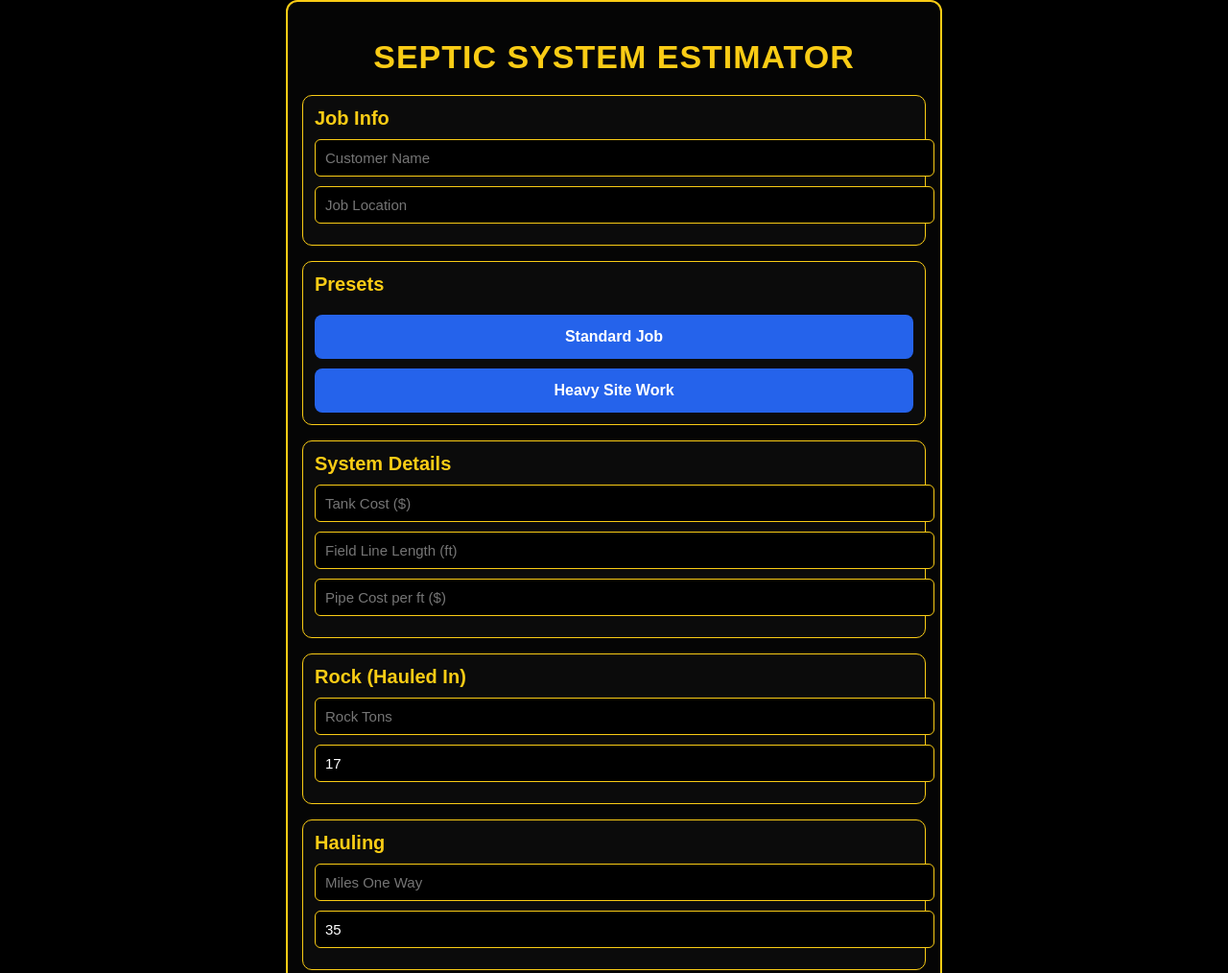
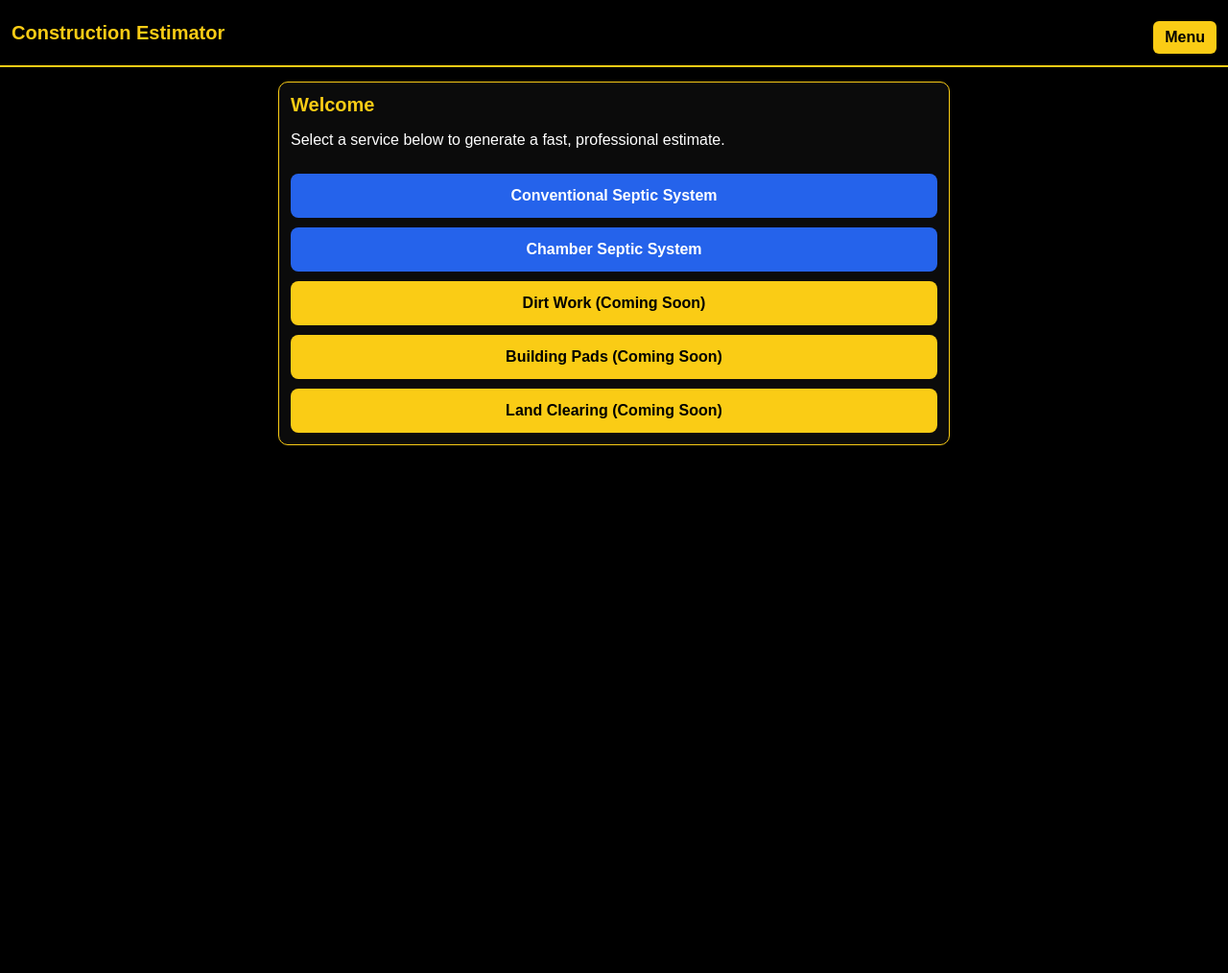
Before and after one commit to ls1freak33/Traditional-septic, a plain HTML site: page index.html in a window 1280 px wide. Shown: the top 1014 px of the page at 96% size. After the commit the page ends 800 px from the top, so only its background shows below. Drawn offline with Linux system fonts and the light colour scheme.

Commit message:
Update index.html

```diff
--- a/index.html
+++ b/index.html
@@ -3,32 +3,44 @@
 <head>
 <meta charset="UTF-8">
 <meta name="viewport" content="width=device-width, initial-scale=1.0">
-<title>Septic System Estimator</title>
+<title>Construction Estimator</title>
 
 <style>
 body {
     margin: 0;
-        padding: 0;
     background: #000;
     font-family: Arial, sans-serif;
     color: #fff;
 }
 
+header {
+    background: #000;
+    border-bottom: 2px solid #facc15;
+    padding: 12px;
+    display: flex;
+    justify-content: space-between;
+    align-items: center;
+}
+
+header h1 {
+    color: #facc15;
+    font-size: 20px;
+    margin: 0;
+}
+
+.menu button {
+    background: #facc15;
+    border: none;
+    padding: 8px 12px;
+    font-weight: bold;
+    cursor: pointer;
+    border-radius: 6px;
+}
+
 .container {
-        max-width: 650px;
+    max-width: 700px;
     margin: auto;
     padding: 15px;
-        border: 2px solid #facc15;
-        border-radius: 12px;
-        background: #050505;
-    }
-
-    h1 {
-        text-align: center;
-        color: #facc15;
-        font-size: 34px;
-        margin-bottom: 20px;
-        letter-spacing: 1px;
 }
 
 .section {
@@ -54,7 +66,6 @@
     border: 1px solid #facc15;
     border-radius: 6px;
     color: #fff;
-        font-size: 15px;
 }
 
 button {
@@ -77,27 +88,56 @@
     font-size: 30px;
     font-weight: bold;
     color: #facc15;
-        margin-top: 20px;
+    margin-top: 15px;
 }
+
+.hidden { display: none; }
 </style>
 </head>
 
 <body>
 
+<header>
+    <h1>Construction Estimator</h1>
+    <div class="menu">
+        <button onclick="showPage('home')">Menu</button>
+    </div>
+</header>
+
 <div class="container">
 
-<h1>SEPTIC SYSTEM ESTIMATOR</h1>
+<!-- HOME PAGE -->
+<div id="home">
+    <div class="section">
+        <div class="section-title">Welcome</div>
+        <p>
+            Select a service below to generate a fast, professional estimate.
+        </p>
+        <button class="btn-blue" onclick="showPage('conventional')">
+            Conventional Septic System
+        </button>
+        <button class="btn-blue" onclick="showPage('chamber')">
+            Chamber Septic System
+        </button>
+        <button class="btn-yellow" disabled>
+            Dirt Work (Coming Soon)
+        </button>
+        <button class="btn-yellow" disabled>
+            Building Pads (Coming Soon)
+        </button>
+        <button class="btn-yellow" disabled>
+            Land Clearing (Coming Soon)
+        </button>
+    </div>
+</div>
+
+<!-- ESTIMATOR PAGE -->
+<div id="estimator" class="hidden">
 
     <div class="section">
-    <div class="section-title">Job Info</div>
+        <div class="section-title" id="systemTitle"></div>
         <input id="customerName" placeholder="Customer Name">
         <input id="jobLocation" placeholder="Job Location">
-</div>
-
-<div class="section">
-    <div class="section-title">Presets</div>
-    <button class="btn-blue" onclick="presetStandard()">Standard Job</button>
-    <button class="btn-blue" onclick="presetHeavy()">Heavy Site Work</button>
     </div>
 
     <div class="section">
@@ -116,14 +156,14 @@
     <div class="section">
         <div class="section-title">Hauling</div>
         <input id="haulDistance" type="number" placeholder="Miles One Way">
-    <input id="haulRate" type="number" value="35" placeholder="Haul Cost (cents per mile)">
+        <input id="haulRate" type="number" value="35" placeholder="Cents per mile">
     </div>
 
     <div class="section">
         <div class="section-title">Tree Clearing (if needed)</div>
         <input id="treeCount" type="number" placeholder="Tree Count">
         <select id="treeSize">
-        <option value="0">Select Tree Size</option>
+            <option value="0">Tree Size</option>
             <option value="500">Small</option>
             <option value="1000">Medium</option>
             <option value="1500">Large</option>
@@ -131,93 +171,69 @@
     </div>
 
     <div class="section">
-    <div class="section-title">Labor / Site Work / Mobilization</div>
+        <div class="section-title">Labor / Site Work</div>
         <input id="laborBase" type="number" placeholder="Total Labor Cost ($)">
-    <input id="markupPercent" type="number" placeholder="Markup % (20–25)">
+        <input id="markupPercent" type="number" placeholder="Markup %">
     </div>
 
     <button class="btn-yellow" onclick="calculateTotal()">CALCULATE TOTAL</button>
     <button class="btn-green" onclick="generateCustomerQuote()">GENERATE CUSTOMER QUOTE</button>
 
     <div class="total" id="totalOutput">$0.00</div>
+</div>
 
 </div>
 
 <script>
+let systemType = "conventional";
+
+function showPage(page) {
+    document.getElementById("home").classList.add("hidden");
+    document.getElementById("estimator").classList.add("hidden");
+
+    if (page === "home") {
+        document.getElementById("home").classList.remove("hidden");
+    } else {
+        systemType = page;
+        document.getElementById("estimator").classList.remove("hidden");
+        setupSystem();
+    }
+}
+
+function setupSystem() {
+    if (systemType === "conventional") {
+        document.getElementById("systemTitle").innerText = "Conventional Septic System";
+        document.getElementById("laborBase").value = 22000;
+        document.getElementById("markupPercent").value = 22;
+    } else {
+        document.getElementById("systemTitle").innerText = "Chamber Septic System";
+        document.getElementById("laborBase").value = 19000;
+        document.getElementById("markupPercent").value = 22;
+    }
+}
+
 function getVal(id) {
     return parseFloat(document.getElementById(id).value) || 0;
 }
 
-function presetStandard() {
-    document.getElementById("laborBase").value = 20000;
-    document.getElementById("markupPercent").value = 22;
-}
+function calculateTotal() {
+    const total =
+        getVal("tankCost") +
+        getVal("fieldLength") * getVal("pipeCost") +
+        getVal("rockTons") * getVal("rockCost") +
+        (getVal("haulDistance") * 2) * (getVal("haulRate") / 100) +
+        getVal("treeCount") * getVal("treeSize") +
+        getVal("laborBase");
 
-function presetHeavy() {
-    document.getElementById("laborBase").value = 27500;
-    document.getElementById("markupPercent").value = 25;
-}
-
-function calculateTotal() {
-    const tank = getVal("tankCost");
-    const field = getVal("fieldLength");
-    const pipe = getVal("pipeCost");
-
-    const rockTons = getVal("rockTons");
-    const rockCost = getVal("rockCost");
-
-    const haulMiles = getVal("haulDistance");
-    const haulRate = getVal("haulRate");
-
-    const trees = getVal("treeCount");
-    const treeSize = getVal("treeSize");
-
-    const labor = getVal("laborBase");
-    const markup = getVal("markupPercent");
-
-    const pipeTotal = field * pipe;
-    const rockTotal = rockTons * rockCost;
-    const haulTotal = (haulMiles * 2) * (haulRate / 100);
-    const treeTotal = trees * treeSize;
-
-    const subTotal = tank + pipeTotal + rockTotal + haulTotal + treeTotal + labor;
-    const markupAmount = subTotal * (markup / 100);
-    const finalTotal = subTotal + markupAmount;
-
-    document.getElementById("totalOutput").innerText = "$" + finalTotal.toFixed(2);
+    const markup = total * (getVal("markupPercent") / 100);
+    document.getElementById("totalOutput").innerText =
+        "$" + (total + markup).toFixed(2);
 }
 
 function generateCustomerQuote() {
     calculateTotal();
-
-    const customer = document.getElementById("customerName").value || "Customer";
-    const location = document.getElementById("jobLocation").value || "Job Site";
-    const total = parseFloat(document.getElementById("totalOutput").innerText.replace("$",""));
-
-    const deposit = (total * 0.10).toFixed(2);
-    const paymentTerms = total > 15000
-        ? "Progress payments required for projects over $15,000."
-        : "Payment due upon completion.";
-
-    const win = window.open('', '_blank');
-    win.document.write(`
-        <html>
-        <body style="font-family:Arial;padding:40px">
-        <h1 style="text-align:center">Crestview Construction LLC</h1>
-        <p><strong>Customer:</strong> ${customer}<br>
-        <strong>Location:</strong> ${location}</p>
-
-        <h2>Total Project Price: $${total.toFixed(2)}</h2>
-        <p><strong>Deposit to Schedule:</strong> $${deposit}</p>
-        <p><strong>Payment Terms:</strong> ${paymentTerms}</p>
-
-        <br><br>
-        <p>Customer Signature _________________________ Date __________</p>
-        </body>
-        </html>
-    `);
-    win.document.close();
-    win.print();
+    const total = document.getElementById("totalOutput").innerText;
+    alert("Customer Quote Total: " + total);
 }
 </script>
 
```
Lines whose indentation alone changed are shown as unchanged.
